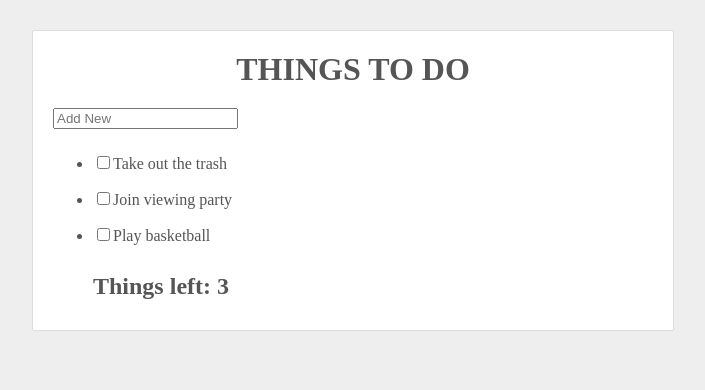
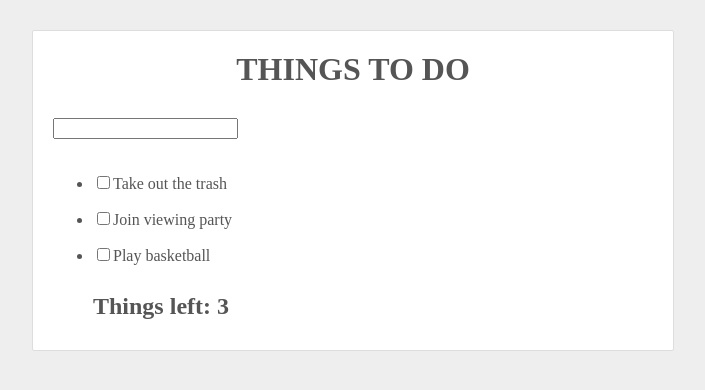
Before and after one commit to Maduro29/todo2, a React (Create React App) app: page / in a window 1280 px wide. Shown: the top 390 px of the page, without its empty margins (287-992 px from the left). Built offline with nearby package versions, Linux system fonts and the light colour scheme.

Commit message:
stateful component

```diff
--- a/package.json
+++ b/package.json
@@ -6,6 +6,7 @@
     "@testing-library/jest-dom": "^5.16.5",
     "@testing-library/react": "^13.4.0",
     "@testing-library/user-event": "^13.5.0",
+    "keycode-js": "^3.1.0",
     "react": "^18.2.0",
     "react-dom": "^18.2.0",
     "react-scripts": "5.0.1",
--- a/src/App.js
+++ b/src/App.js
@@ -1,10 +1,8 @@
 import './App.css';
+import React, {useState} from 'react';
 import TodoList from './TodoList';
 
-function App() {
-  let title = "Things to do";
-
-  let items = [
+const ITEMS_INITIAL_STATE = [
   {
     id: 1,
     text: 'Take out the trash',
@@ -20,7 +18,12 @@ function App() {
     text: 'Play basketball',
     completed: false
   }
-  ]
+];
+
+function App() {
+  const title = "Things to do";
+  const [items] = useState(ITEMS_INITIAL_STATE);
+  console.log(useState(ITEMS_INITIAL_STATE));
 
   return (
     <div className="container">
--- a/src/InputBox.js
+++ b/src/InputBox.js
@@ -1,8 +1,26 @@
-import React from "react";
+import React, {useState, useCallback} from "react";
+import {KEY_RETURN} from "keycode-js";
 
-const InputBox = () => {
+function InputBox() {
+    const [value, setValue] = useState(' ');
+    const handleKeyUpEvent = useCallback(e => {
+        if (e.keyCode === KEY_RETURN) {
+            console.log('KEY_RETURN pressed');
+        }
+    }, []);
+    const handleChangeEvent = useCallback(e => {
+        setValue(e.target.value);
+    }, [setValue]);
+
     return (
-        <input type="text" className="form-control add-todo" placeholder="Add New" />
+        <input
+            type="text"
+            className="form-control add-todo"
+            value={value}
+            onKeyUp={handleKeyUpEvent}
+            onChange={handleChangeEvent}
+            placeholder="Add new"
+        />
     )
 }
 
--- a/src/TodoList.js
+++ b/src/TodoList.js
@@ -5,7 +5,6 @@ import Footer from "./Footer";
 
 const TodoList = (props) => {
     const {title, items} = props;
-    console.log(title, items);
     let left = items.length;
 
     return (
--- a/src/index.css
+++ b/src/index.css
@@ -30,6 +30,6 @@ body {
   padding: 10px 20px;
 }
 
-.mark-all-done {
-  margin-top: 10px;
+.add-todo {
+  margin: 10px 0px;
 }
```
Also changed, not shown: 1 other file (tests, documents, lock files or other folders). Lines whose indentation alone changed are shown as unchanged.
